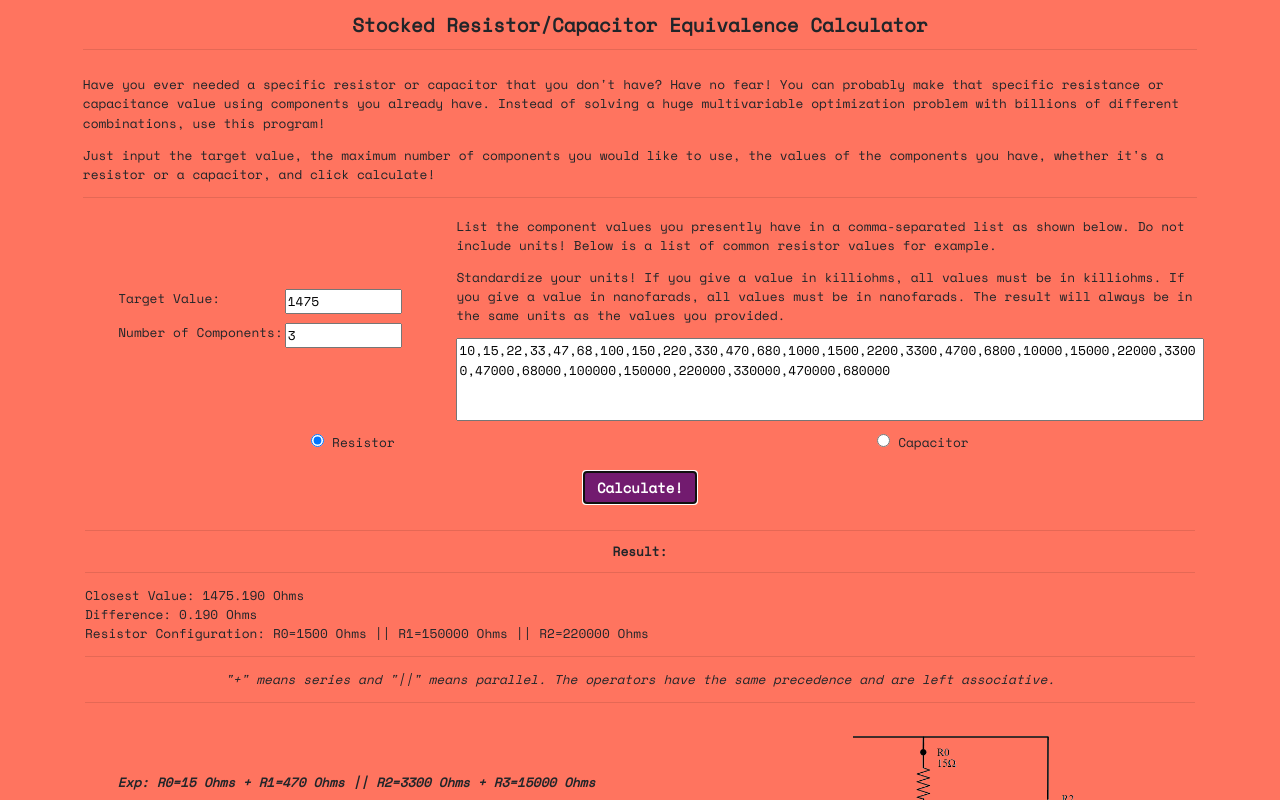
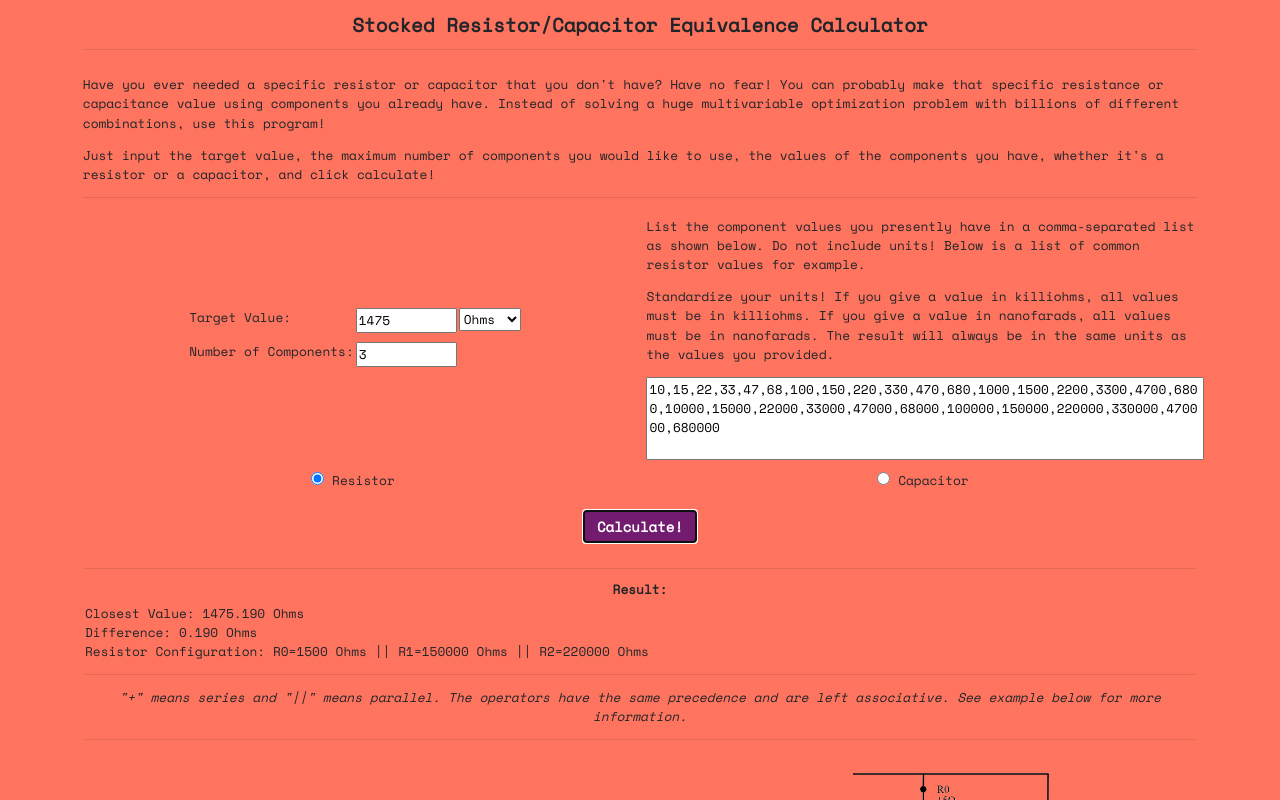
Before and after one commit to mjdargen/Stocked-RC-Equivalence-Calculator, a plain HTML site: page index.html in a window 1280 px wide. Both pictures are taken after a click on the button "Calculate!". Drawn offline with nearby package versions, Linux system fonts and the light colour scheme.

Commit message:
added units support

```diff
--- a/index.html
+++ b/index.html
@@ -15,7 +15,7 @@
 	<!-- import font -->
 	<link rel="stylesheet" href="https://fonts.googleapis.com/css?family=Space%20Mono">
 
-	<title>Existing R/C Equivalence Calculator</title>
+	<title>Stocked R/C Equivalence Calculator</title>
 
 	<!-- import CSS style sheets -->
 	<link href="style.css" rel="stylesheet">
@@ -39,7 +39,8 @@
 		</div>
 		<div class="row">
 			<div class="col-md-12 mx-auto pl-3 pr-3 text-center">
-				<p>Have you ever needed a specific resistor or capacitor that you don't have? Have no fear! You can probably make that specific resistance or capacitance value using components you already have. Instead of solving a huge multivariable	optimization problem with billions of different combinations, use this program!</p>
+				<p>Have you ever needed a specific resistor or capacitor that you don't have? Have no fear! You can probably make that specific resistance or capacitance value using components you already have. Instead of solving a huge multivariable
+					optimization problem with billions of different combinations, use this program!</p>
 				<p>Just input the target value, the maximum number of components you would like to use, the values of the components you have, whether it's a resistor or a capacitor, and click calculate!</p>
 				<hr>
 			</div>
@@ -47,7 +48,7 @@
 
 		<!-- input text fields -->
 		<div class="row">
-			<div class="col-md-4 mx-auto p-2 text-center my-auto">
+			<div class="col-md-6 mx-auto p-2 text-center my-auto">
 				<table class="mx-auto text-center">
 					<tbody>
 						<tr>
@@ -55,7 +56,18 @@
 								<p>Target Value:</p>
 							</td>
 							<td class="align-top">
-								<textarea id="targetText" type="text" rows="1" cols="12" style="resize: none;">1475</textarea>
+								<textarea id="targetText" type="text" rows="1" cols="10" style="resize: none;">1475</textarea>
+							</td>
+							<td class="align-top">
+								<select name="units" id="selected_unit">
+									<option value="Ohms">Ohms</option>
+									<option value="kOhms">kOhms</option>
+									<option value="MOhms">MOhms</option>
+									<option value="pF">pF</option>
+									<option value="pF">nF</option>
+									<option value="pF">uF</option>
+									<option value="pF">mF</option>
+								</select>
 							</td>
 						</tr>
 						<tr>
@@ -63,16 +75,17 @@
 								<p>Number of Components:</p>
 							</td>
 							<td class="align-top">
-								<textarea id="numCompText" type="text" rows="1" cols="12" style="resize: none;">3</textarea>
+								<textarea id="numCompText" type="text" rows="1" cols="10" style="resize: none;">3</textarea>
 							</td>
 						</tr>
 					</tbody>
 				</table>
 			</div>
-			<div class="col-md-8 mx-auto p-2 text-center">
+			<div class="col-md-6 mx-auto p-2 text-center">
 				<p>List the component values you presently have in a comma-separated list as shown below. Do not include units! Below is a list of common resistor values for example.</p>
 				<p>Standardize your units! If you give a value in killiohms, all values must be in killiohms. If you give a value in nanofarads, all values must be in nanofarads. The result will always be in the same units as the values you provided.</p>
-				<textarea id="compValsText" type="text" rows="4" style="width:100%; resize: none;">10,15,22,33,47,68,100,150,220,330,470,680,1000,1500,2200,3300,4700,6800,10000,15000,22000,33000,47000,68000,100000,150000,220000,330000,470000,680000</textarea>
+				<textarea id="compValsText" type="text" rows="4"
+					style="width:100%; resize: none;">10,15,22,33,47,68,100,150,220,330,470,680,1000,1500,2200,3300,4700,6800,10000,15000,22000,33000,47000,68000,100000,150000,220000,330000,470000,680000</textarea>
 			</div>
 		</div>
 
@@ -108,10 +121,9 @@
 		<div class="row" style="display:none" id="resultRow">
 			<div class="col-md-12 mx-auto text-center">
 				<h2 class="font-weight-bold">Result:</h2>
-				<hr>
 				<p id="calcOutput"></p>
 				<hr>
-				<p class="font-italic text-center">"+" means series and "||" means parallel. The operators have the same precedence and are left associative.</p>
+				<p class="font-italic text-center">"+" means series and "||" means parallel. The operators have the same precedence and are left associative. See example below for more information.</p>
 				<hr>
 			</div>
 		</div>
--- a/rc_calc.js
+++ b/rc_calc.js
@@ -65,13 +65,15 @@ function resistor(target, numComp, compVals) {
 		resCombination(compVals, num_res, i, 0, data, target);
 	}
 
+	var units = document.getElementById("selected_unit").value;
+
 	// print results
-	outputStr = "Closest Value: " + closest_val.toFixed(3) + " Ohms <br>";
-	outputStr += "Difference: " + closest_diff.toFixed(3) + " Ohms <br>";
+	outputStr = "Closest Value: " + closest_val.toFixed(3) + " " + units + " <br>";
+	outputStr += "Difference: " + closest_diff.toFixed(3) + " " + units + " <br>";
 	outputStr += "Resistor Configuration: ";
 	for (var i=0; i<numComp; i++) {
 		if (i<closest.length) {
-			outputStr += "R" + i + "=" + closest[i] + " Ohms ";
+			outputStr += "R" + i + "=" + closest[i] + " " + units + " ";
 			if (i+1<closest.length) {
 				if (ser_par_config[i+1]) outputStr += "|| ";
 				else outputStr += "+ ";
@@ -157,13 +159,15 @@ function capacitor(target, numComp, compVals) {
 		capCombination(compVals, num_cap, i, 0, data, target);
 	}
 
+	var units = document.getElementById("selected_unit").value;
+
 	// print results
-	outputStr = "Closest Value: " + closest_val.toFixed(3) + " F <br>";
-	outputStr += "Difference: " + closest_diff.toFixed(3) + " F <br>";
+	outputStr = "Closest Value: " + closest_val.toFixed(3) + " " + units + " <br>";
+	outputStr += "Difference: " + closest_diff.toFixed(3) + " " + units + " <br>";
 	outputStr += "Capacitor Configuration: ";
 	for (var i=0; i<numComp; i++) {
 		if (i<closest.length) {
-			outputStr += "C" + i + "=" + closest[i] + " F ";
+			outputStr += "C" + i + "=" + closest[i] + " " + units + " ";
 			if (i+1<closest.length) {
 				if (ser_par_config[i+1]) outputStr += "|| ";
 				else outputStr += "+ ";
```
